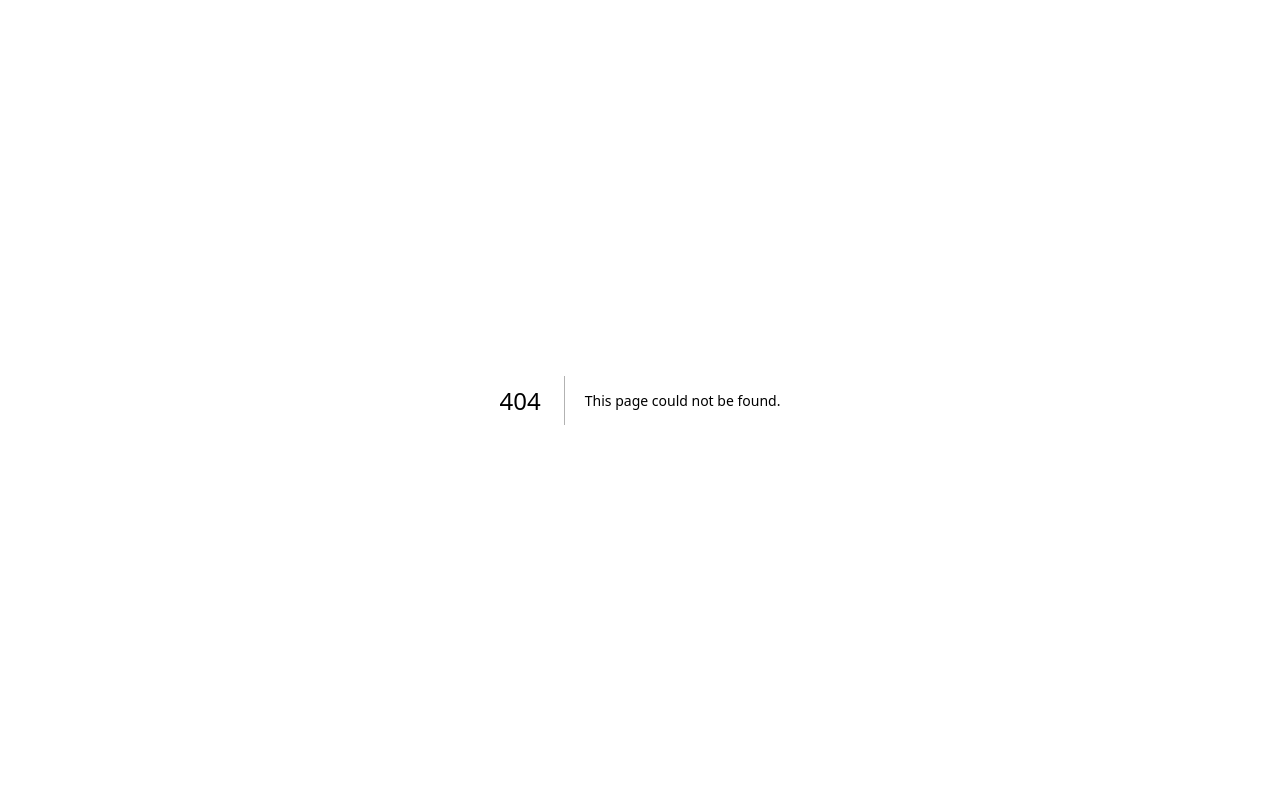
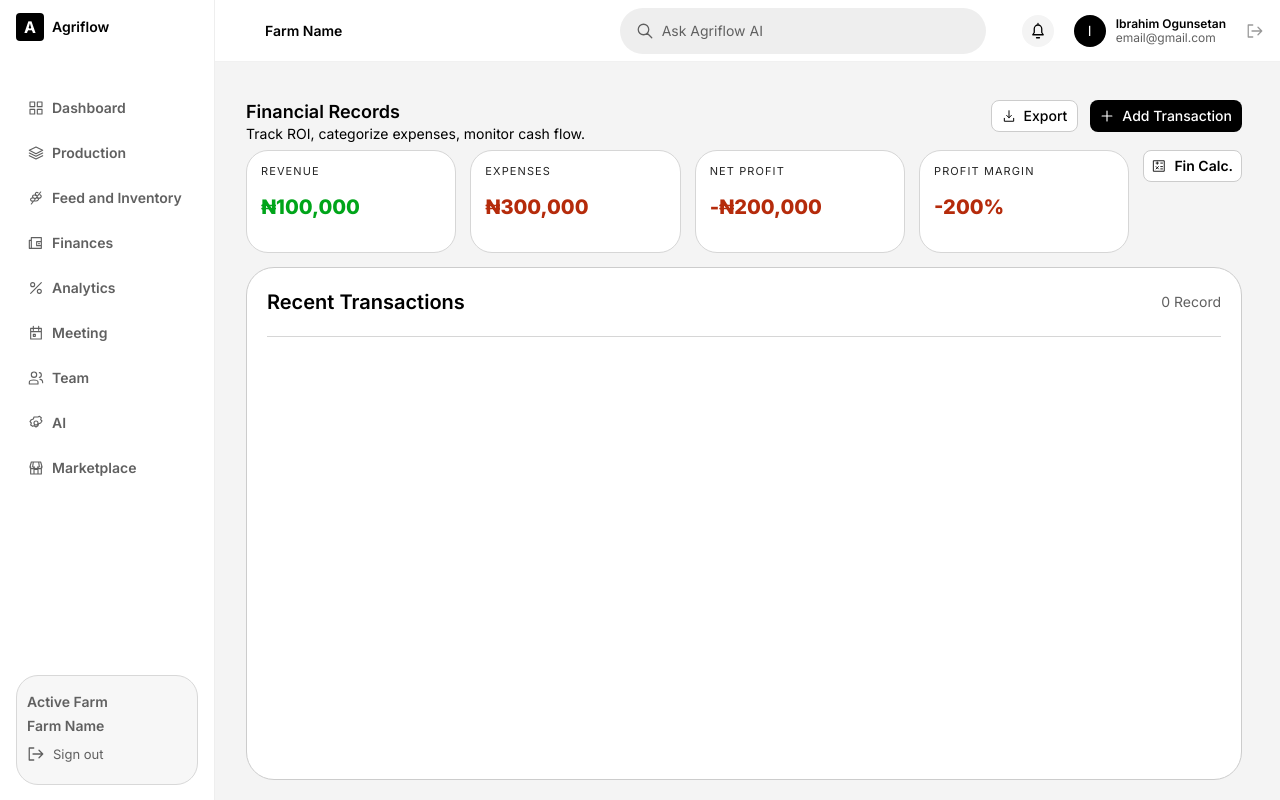
Before and after one commit to Thql123/agronova, a Next.js app: page /farms/1/finances in a window 1280 px wide. Before the commit this address had no page. Built offline with nearby package versions, Linux system fonts and the light colour scheme.

Commit message:
feat: build financial records page

```diff
--- a/app/farms/[farmId]/_components/farm-navigation.tsx
+++ b/app/farms/[farmId]/_components/farm-navigation.tsx
@@ -8,7 +8,7 @@ const navigation: { label: string; segment: string; icon: FarmIconName; availabl
   { label: "Dashboard", segment: "dashboard", icon: "dashboard", available: true },
   { label: "Production", segment: "production", icon: "production", available: true },
   { label: "Feed and Inventory", segment: "inventory", icon: "inventory", available: true },
-  { label: "Finances", segment: "finances", icon: "finances" },
+  { label: "Finances", segment: "finances", icon: "finances", available: true },
   { label: "Analytics", segment: "analytics", icon: "analytics" },
   { label: "Meeting", segment: "meeting", icon: "meeting" },
   { label: "Team", segment: "team", icon: "team" },
--- /dev/null
+++ b/app/farms/[farmId]/finances/mock-finances.ts
@@ -0,0 +1,9 @@
+// Display fixtures from Figma; no calculations or transaction data yet.
+export const mockFinancialSummary = {
+  revenue: "₦100,000",
+  expenses: "₦300,000",
+  netProfit: "-₦200,000",
+  profitMargin: "-200%",
+};
+
+export const mockTransactionCount = 0;
--- /dev/null
+++ b/app/farms/[farmId]/finances/page.tsx
@@ -0,0 +1,57 @@
+import type { Metadata } from "next";
+import { mockFinancialSummary, mockTransactionCount } from "./mock-finances";
+
+export const metadata: Metadata = {
+  title: "Financial Records | Agriflow",
+  description: "Track ROI, categorize expenses, monitor cash flow.",
+};
+
+export default function FinancesPage() {
+  const metrics = [
+    { label: "Revenue", value: mockFinancialSummary.revenue, color: "text-[#00a51a]" },
+    { label: "Expenses", value: mockFinancialSummary.expenses, color: "text-[#b52b0b]" },
+    { label: "Net Profit", value: mockFinancialSummary.netProfit, color: "text-[#b52b0b]" },
+    { label: "Profit Margin", value: mockFinancialSummary.profitMargin, color: "text-[#b52b0b]" },
+  ];
+
+  return (
+    <div className="flex min-h-[calc(100dvh-155px)] min-w-0 flex-col sm:min-h-[calc(100dvh-163px)] lg:min-h-[calc(100dvh-171px)] xl:min-h-[calc(100dvh-96px)] xl:px-[22px] xl:pt-6">
+      <div className="mb-1.5 flex shrink-0 flex-col gap-4 sm:flex-row sm:items-start sm:justify-between">
+        <div className="min-w-0">
+          <h1 className="text-lg leading-6 font-semibold">Financial Records</h1>
+          <p className="text-sm leading-5">Track ROI, categorize expenses, monitor cash flow.</p>
+        </div>
+        <div className="mb-2 flex shrink-0 flex-wrap gap-3 sm:mb-0">
+          <button type="button" disabled title="Export is coming soon" className="flex h-8 items-center gap-2 rounded-lg border border-[#CCCCCC] bg-white px-2.5 text-sm font-medium">
+            <svg width="14" height="14" viewBox="0 0 24 24" fill="none" stroke="currentColor" strokeWidth="1.7" strokeLinecap="round" strokeLinejoin="round" aria-hidden="true"><path d="M12 3v12m-4-4 4 4 4-4M4 16v5h16v-5" /></svg>Export
+          </button>
+          <button type="button" disabled title="Add Transaction is coming soon" className="flex h-8 items-center gap-2 rounded-lg bg-black px-2.5 text-sm font-medium text-white">
+            <svg width="14" height="14" viewBox="0 0 20 20" fill="none" stroke="currentColor" strokeWidth="1.6" strokeLinecap="round" aria-hidden="true"><path d="M10 3v14M3 10h14" /></svg>Add Transaction
+          </button>
+        </div>
+      </div>
+
+      <div className="mb-3.5 flex shrink-0 flex-col gap-3.5 xl:flex-row xl:items-start xl:justify-between">
+        <div className="grid w-full min-w-0 grid-cols-1 gap-3.5 sm:grid-cols-2 xl:max-w-[902px] xl:grid-cols-[repeat(4,minmax(0,215px))]">
+          {metrics.map((metric) => (
+            <section key={metric.label} aria-label={metric.label} className="min-h-[103px] min-w-0 rounded-[22px] border border-[#d6d6d6] bg-white px-3.5 py-3">
+              <h2 className="text-[11px] leading-4 tracking-[0.1em] text-[#262626] uppercase">{metric.label}</h2>
+              <p className={`mt-4 text-[20px] leading-6 font-extrabold ${metric.color}`}>{metric.value}</p>
+            </section>
+          ))}
+        </div>
+        <button type="button" disabled title="Financial calculator is coming soon" className="flex h-8 w-fit shrink-0 items-center gap-2 rounded-lg border border-[#CCCCCC] bg-white px-2 text-sm font-semibold">
+          <svg width="14" height="14" viewBox="0 0 24 24" fill="none" stroke="currentColor" strokeWidth="1.5" strokeLinecap="round" aria-hidden="true"><path d="M3 3h18v18H3zM7 7h4M9 5v4M15 7h3M7 13l4 4M11 13l-4 4M15 13h3M15 17h3" /></svg>Fin Calc.
+        </button>
+      </div>
+
+      <section aria-labelledby="recent-transactions-title" className="min-h-min min-w-0 flex-1 rounded-[28px] border border-[#CCCCCC] bg-white p-5">
+        <div className="flex flex-wrap items-center justify-between gap-3 border-b border-[#d6d6d6] pb-5">
+          <h2 id="recent-transactions-title" className="text-xl leading-7 font-semibold">Recent Transactions</h2>
+          <p className="text-sm text-[#606060]">{mockTransactionCount} Record</p>
+        </div>
+        <p className="sr-only">No transaction records yet.</p>
+      </section>
+    </div>
+  );
+}
```
